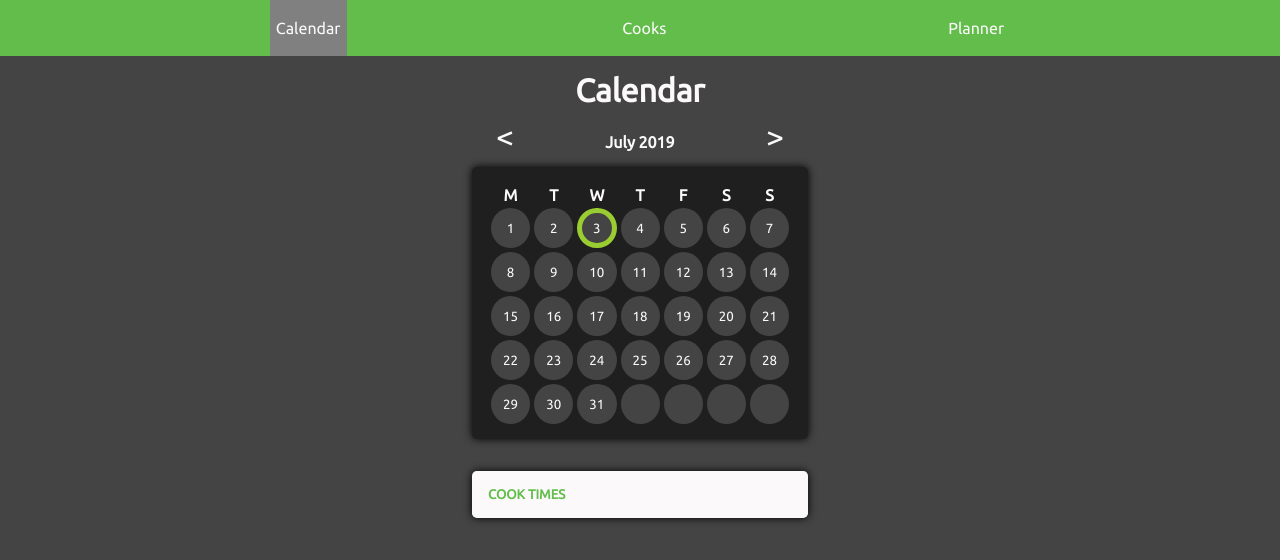
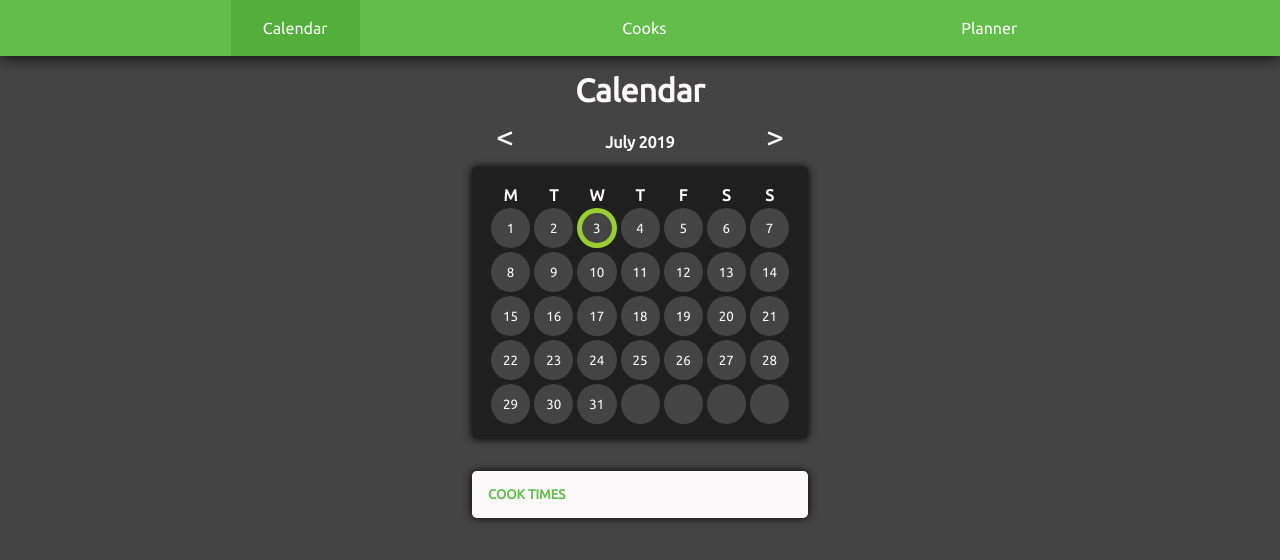
Before and after one commit to KotamanMeOplo/shift-counter, a React (Create React App) app: page / in a window 1280 px wide. In both pictures the pointer is over the button "Calendar". Shown: the top 560 px of the page. Built offline with nearby package versions, Linux system fonts and the light colour scheme; the HTML template or start-up script is replaced by a standard one.

Commit message:
Finish styling nav

```diff
--- a/src/App.css
+++ b/src/App.css
@@ -27,6 +27,7 @@ nav {
   text-align: left;
   display: flex;
   justify-content: space-evenly;
+  box-shadow: 0 0 1rem black;
 }
 
 nav > * {
@@ -42,10 +43,12 @@ nav > button {
   font-size: 1rem;
   height: 3.5rem;
   cursor: pointer;
+  padding-right: 2rem;
+  padding-left: 2rem;
 }
 
-nav > button:hover {
-  background: grey;
+nav > button:hover, nav > button:active {
+  background:#53AE3C;
 }
 
 #content {
```
